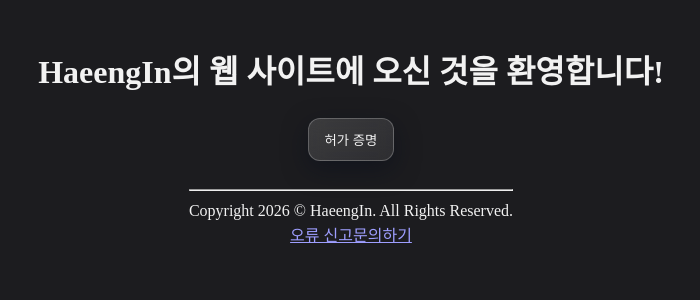
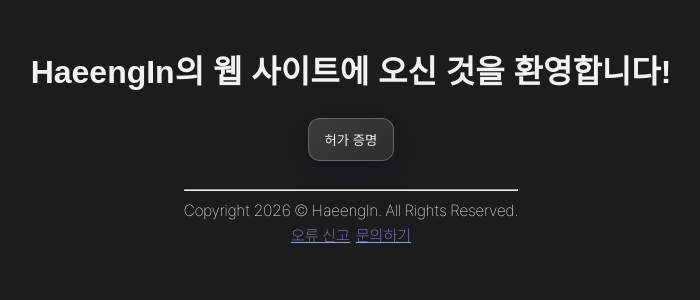
Before and after one commit to HaeengIn/mypage, a FastAPI app: page / in a window 1280 px wide. Shown: the top 300 px of the page, without its empty margins (289-989 px from the left). Run offline with FastAPI, Linux system fonts and the light colour scheme; some web fonts are replaced.

Commit message:
Add font to tags, Apply prettier format

```diff
--- a/static/css/style.css
+++ b/static/css/style.css
@@ -1,3 +1,5 @@
+@import url(./fonts.css?v=20260514);
+
 :root {
   color-scheme: dark;
   --bg-primary: #1c1c1f;
@@ -40,9 +42,15 @@ body::before {
   position: fixed;
   inset: 0;
   pointer-events: none;
-    background: radial-gradient(160px circle at var(--mx, 50%) var(--my, 50%), rgba(255, 255, 255, 0.12), transparent 72%);
+  background: radial-gradient(
+    160px circle at var(--mx, 50%) var(--my, 50%),
+    rgba(255, 255, 255, 0.12),
+    transparent 72%
+  );
   opacity: 0;
-    transition: opacity 1s ease, background-position 0.12s linear;
+  transition:
+    opacity 1s ease,
+    background-position 0.12s linear;
   z-index: 0;
 }
 
@@ -63,8 +71,14 @@ p {
   margin: 0;
 }
 
-h2 { color: #e5e5e5; }
-h3, h4 { color: var(--text-secondary); }
+h2 {
+  color: #e5e5e5;
+}
+
+h3,
+h4 {
+  color: var(--text-secondary);
+}
 
 a,
 button {
@@ -74,12 +88,19 @@ button {
 button {
   border: 1px solid rgba(255, 255, 255, 0.24);
   border-radius: 12px;
-    background: linear-gradient(140deg, rgba(255, 255, 255, 0.14), rgba(180, 180, 180, 0.12));
+  background: linear-gradient(
+    140deg,
+    rgba(255, 255, 255, 0.14),
+    rgba(180, 180, 180, 0.12)
+  );
   color: var(--text-primary);
   padding: 0.7rem 1rem;
   backdrop-filter: blur(8px);
   box-shadow: 0 8px 24px rgba(7, 13, 28, 0.5);
-    transition: transform 0.18s ease, box-shadow 0.18s ease, border-color 0.18s ease;
+  transition:
+    transform 0.18s ease,
+    box-shadow 0.18s ease,
+    border-color 0.18s ease;
 }
 
 button:hover {
@@ -101,5 +122,38 @@ img {
 }
 
 @media (prefers-reduced-motion: reduce) {
-    *, *::before, *::after { transition: none !important; animation: none !important; }
+  *,
+  *::before,
+  *::after {
+    transition: none !important;
+    animation: none !important;
   }
+}
+
+a.footer {
+  padding: 3px;
+}
+
+/* Font  Settings */
+
+h1 {
+  font-family: var(--pretendard-Black);
+}
+
+h2 {
+  font-family: var(--pretendard-ExtraBold);
+}
+
+h3 {
+  font-family: var(--pretendard-Bold);
+}
+
+h4,
+button {
+  font-family: var(--pretendard-Regular);
+}
+
+p,
+a.footer {
+  font-family: var(--pretendard-Thin);
+}
```
Lines whose indentation alone changed are shown as unchanged.
